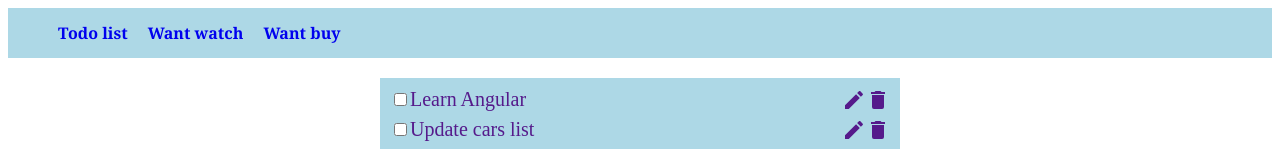
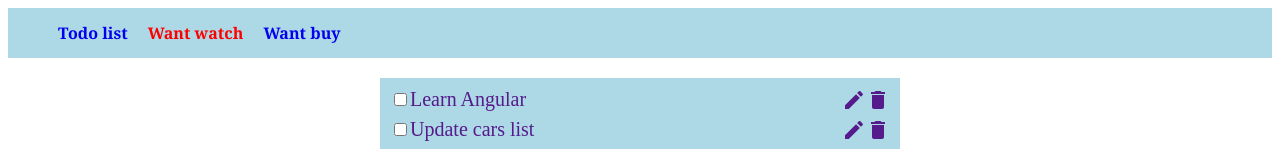
Before and after one commit to Backend-direction/Node-Angular, an Angular app in the folder front-client/: page /want-watch in a window 1280 px wide. Shown: the top 149 px of the page. Built offline with nearby package versions, Linux system fonts and the light colour scheme; a web font is replaced by a local one.

Commit message:
make selected route active

```diff
--- a/front-client/src/app/app.component.html
+++ b/front-client/src/app/app.component.html
@@ -2,18 +2,17 @@
   <nav class="app_navigation">
     <ul сlass="app_navigation__list">
       <li>
-        <a routerLink="/todo-list" routerLinkActive="is-active" [routerLinkActiveOptions]="{exact:
-          true}">
+        <a routerLink="/todo-list" routerLinkActive="is-active" [routerLinkActiveOptions]="{ exact: true }">
           Todo list
         </a>
       </li>
       <li>
-        <a routerLink="/want-watch" routerLinkActive="is-active">
+        <a routerLink="/want-watch" routerLinkActive="is-active" [routerLinkActiveOptions]="{ exact: true }">
           Want watch
         </a>
       </li>
       <li>
-        <a routerLink="/want-buy" routerLinkActive="is-active">
+        <a routerLink="/want-buy" routerLinkActive="is-active" [routerLinkActiveOptions]="{ exact: true }">
           Want buy
         </a>
       </li>
--- a/front-client/src/app/app.component.scss
+++ b/front-client/src/app/app.component.scss
@@ -31,3 +31,7 @@
     }
   }
 }
+
+.is-active {
+  color: red;
+}
```
